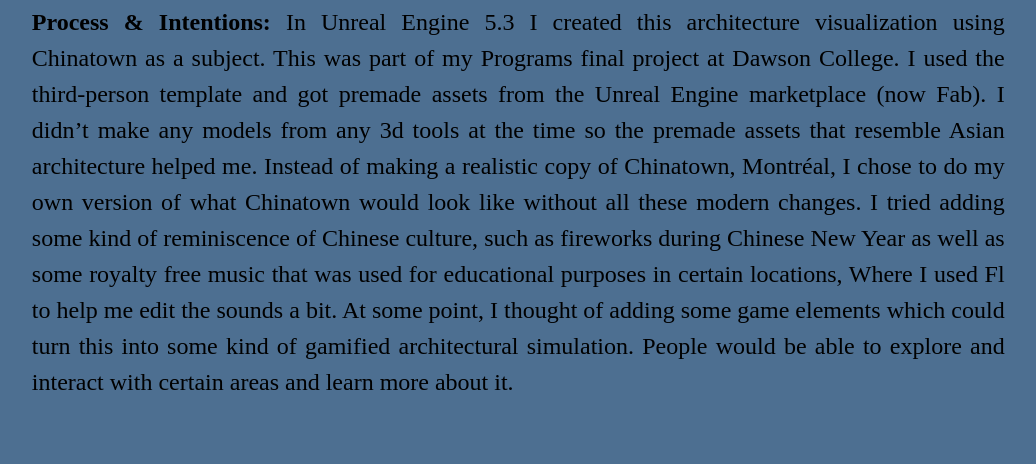
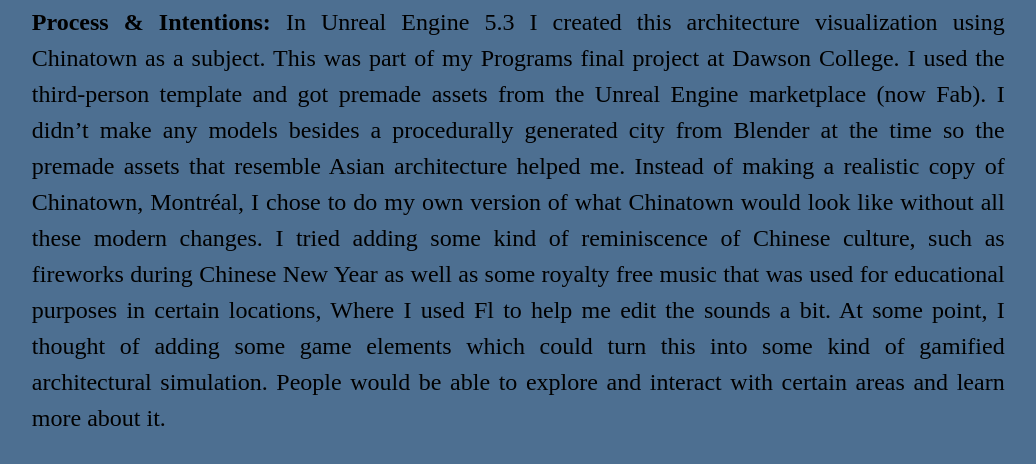
Before and after one commit to Lee-Sifu/JasonLee.github.io, a plain HTML site: page Architecture-Visualization.html in a window 1280 px wide. Shown: the part 232-696 px from the top of the page, without its empty margins (122-1158 px from the left). Drawn offline with Linux system fonts and the light colour scheme.

Commit message:
Architecture-Visualization.html

```diff
--- a/Architecture-Visualization.html
+++ b/Architecture-Visualization.html
@@ -24,7 +24,7 @@
             <b>Process & Intentions:</b>
             In Unreal Engine 5.3 I created this architecture visualization using Chinatown as a subject. This was part of my Programs final project at Dawson College.
             I used the third-person template and got premade assets from the Unreal Engine marketplace (now Fab).
-            I didn’t make any models from any 3d tools at the time so the premade assets that resemble Asian architecture helped me.
+            I didn’t make any models besides a procedurally generated city from Blender at the time so the premade assets that resemble Asian architecture helped me.
             Instead of making a realistic copy of Chinatown, Montréal, I chose to do my own version of what Chinatown would look like without all these modern changes.
             I tried adding some kind of reminiscence of Chinese culture, such as fireworks during Chinese New Year as well as some royalty free music that was used for educational purposes in certain locations, Where I used Fl to help me edit the sounds a bit.
             At some point, I thought of adding some game elements which could turn this into some kind of gamified architectural simulation.
```
